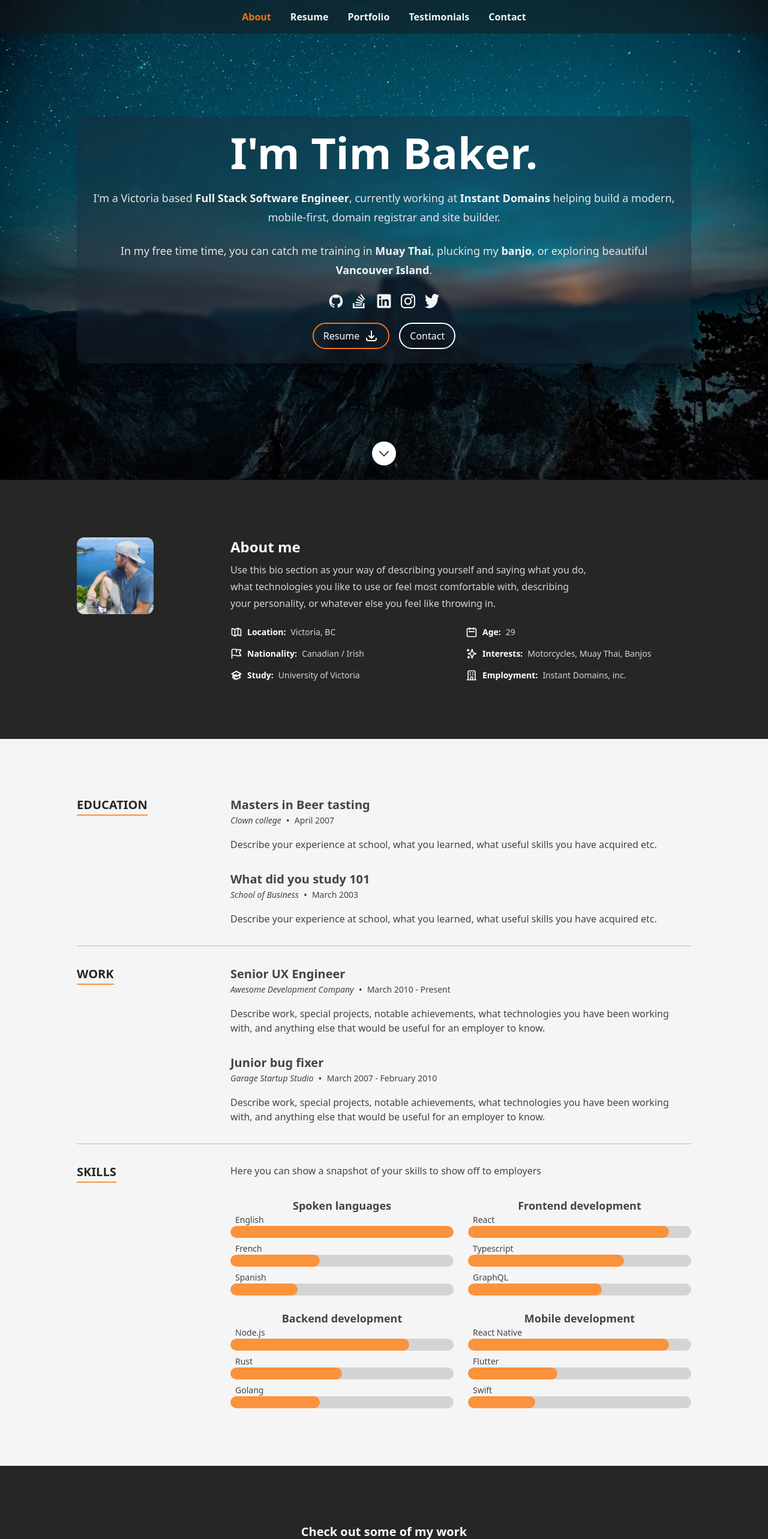
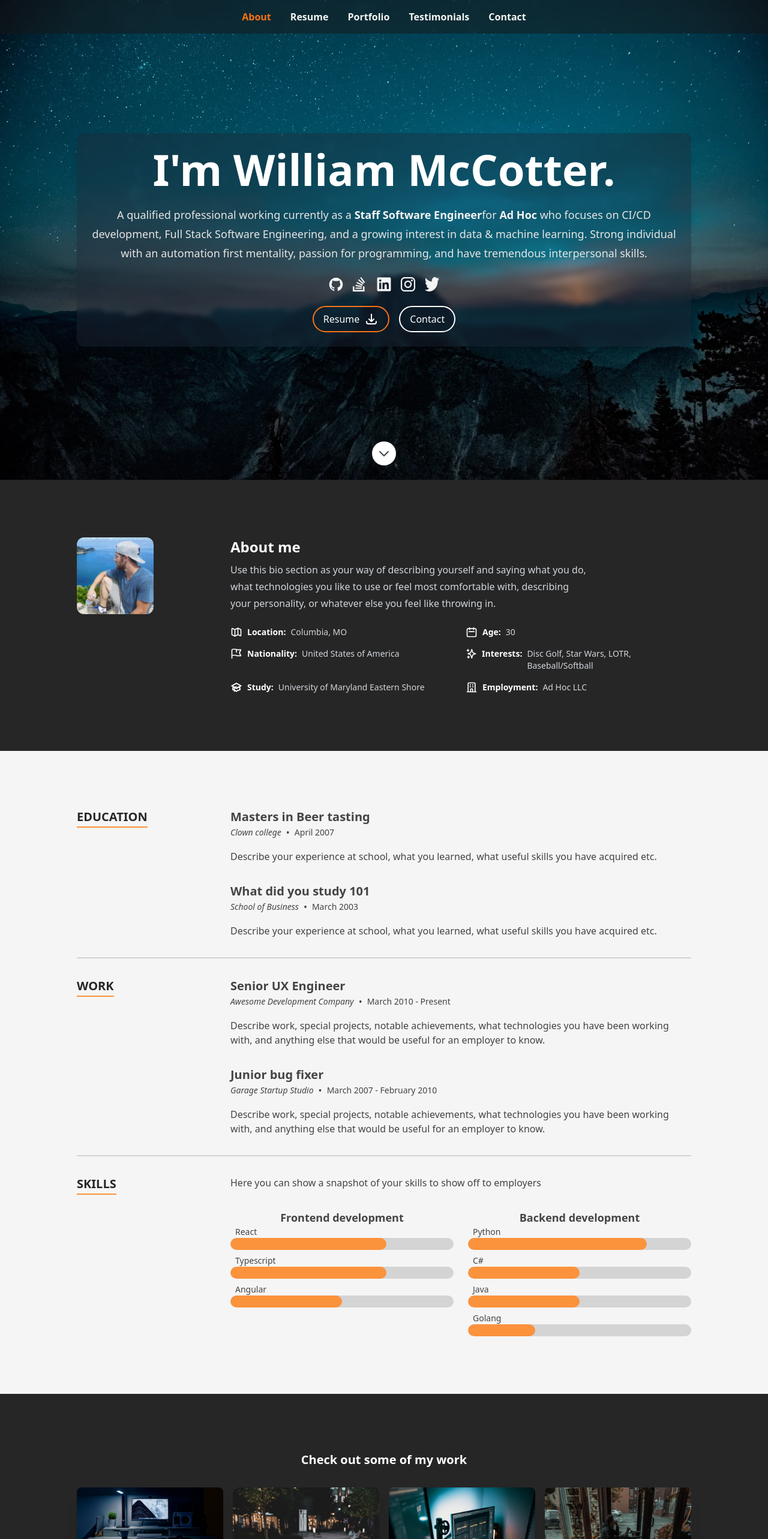
Before and after one commit to bjmccotter7192/mccotter-net-resume, a Next.js app: page / in a window 1280 px wide. Shown: the top 2566 px of the page at 60% size. Built offline with nearby package versions, Linux system fonts and the light colour scheme.

Commit message:
feat: automatic deployment to hosted site

```diff
--- a/src/data/data.tsx
+++ b/src/data/data.tsx
@@ -44,8 +44,8 @@ import {
  * Page meta data
  */
 export const homePageMeta: HomepageMeta = {
-  title: 'React Resume Template',
-  description: "Example site built with Tim Baker's react resume template",
+  title: 'William McCotter Resume',
+  description: "This is the full resume for William McCotter.",
 };
 
 /**
@@ -69,19 +69,20 @@ export type SectionId = typeof SectionId[keyof typeof SectionId];
  */
 export const heroData: Hero = {
   imageSrc: heroImage,
-  name: `I'm Tim Baker.`,
+  name: `I'm William McCotter.`,
   description: (
     <>
       <p className="prose-sm text-stone-200 sm:prose-base lg:prose-lg">
-        I'm a Victoria based <strong className="text-stone-100">Full Stack Software Engineer</strong>, currently working
-        at <strong className="text-stone-100">Instant Domains</strong> helping build a modern, mobile-first, domain
-        registrar and site builder.
+        A qualified professional working currently as a <strong className="text-stone-100">Staff Software Engineer</strong>
+        for <strong className="text-stone-100">Ad Hoc</strong> who focuses on CI/CD development, Full Stack Software Engineering,
+        and a growing interest in data & machine learning. Strong individual with an automation first mentality, passion for programming,
+        and have tremendous interpersonal skills.
       </p>
-      <p className="prose-sm text-stone-200 sm:prose-base lg:prose-lg">
+      {/* <p className="prose-sm text-stone-200 sm:prose-base lg:prose-lg">
         In my free time time, you can catch me training in <strong className="text-stone-100">Muay Thai</strong>,
         plucking my <strong className="text-stone-100">banjo</strong>, or exploring beautiful{' '}
         <strong className="text-stone-100">Vancouver Island</strong>.
-      </p>
+      </p> */}
     </>
   ),
   actions: [
@@ -108,12 +109,12 @@ export const aboutData: About = {
   to use or feel most comfortable with, describing your personality, or whatever else you feel like throwing
   in.`,
   aboutItems: [
-    {label: 'Location', text: 'Victoria, BC', Icon: MapIcon},
-    {label: 'Age', text: '29', Icon: CalendarIcon},
-    {label: 'Nationality', text: 'Canadian / Irish', Icon: FlagIcon},
-    {label: 'Interests', text: 'Motorcycles, Muay Thai, Banjos', Icon: SparklesIcon},
-    {label: 'Study', text: 'University of Victoria', Icon: AcademicCapIcon},
-    {label: 'Employment', text: 'Instant Domains, inc.', Icon: OfficeBuildingIcon},
+    {label: 'Location', text: 'Columbia, MO', Icon: MapIcon},
+    {label: 'Age', text: '30', Icon: CalendarIcon},
+    {label: 'Nationality', text: 'United States of America', Icon: FlagIcon},
+    {label: 'Interests', text: 'Disc Golf, Star Wars, LOTR, Baseball/Softball', Icon: SparklesIcon},
+    {label: 'Study', text: 'University of Maryland Eastern Shore', Icon: AcademicCapIcon},
+    {label: 'Employment', text: 'Ad Hoc LLC', Icon: OfficeBuildingIcon},
   ],
 };
 
@@ -121,37 +122,37 @@ export const aboutData: About = {
  * Skills section
  */
 export const skills: SkillGroup[] = [
-  {
-    name: 'Spoken languages',
-    skills: [
-      {
-        name: 'English',
-        level: 10,
-      },
-      {
-        name: 'French',
-        level: 4,
-      },
-      {
-        name: 'Spanish',
-        level: 3,
-      },
-    ],
-  },
+  // {
+  //   name: 'Spoken languages',
+  //   skills: [
+  //     {
+  //       name: 'English',
+  //       level: 10,
+  //     },
+  //     {
+  //       name: 'French',
+  //       level: 4,
+  //     },
+  //     {
+  //       name: 'Spanish',
+  //       level: 3,
+  //     },
+  //   ],
+  // },
   {
     name: 'Frontend development',
     skills: [
       {
         name: 'React',
-        level: 9,
+        level: 7,
       },
       {
         name: 'Typescript',
         level: 7,
       },
       {
-        name: 'GraphQL',
-        level: 6,
+        name: 'Angular',
+        level: 5,
       },
     ],
   },
@@ -159,36 +160,40 @@ export const skills: SkillGroup[] = [
     name: 'Backend development',
     skills: [
       {
-        name: 'Node.js',
+        name: 'Python',
         level: 8,
       },
       {
-        name: 'Rust',
+        name: 'C#',
+        level: 5,
+      },
+      {
+        name: 'Java',
         level: 5,
       },
       {
         name: 'Golang',
-        level: 4,
-      },
-    ],
-  },
-  {
-    name: 'Mobile development',
-    skills: [
-      {
-        name: 'React Native',
-        level: 9,
-      },
-      {
-        name: 'Flutter',
-        level: 4,
-      },
-      {
-        name: 'Swift',
         level: 3,
       },
     ],
   },
+  // {
+  //   name: 'Mobile development',
+  //   skills: [
+  //     {
+  //       name: 'React Native',
+  //       level: 9,
+  //     },
+  //     {
+  //       name: 'Flutter',
+  //       level: 4,
+  //     },
+  //     {
+  //       name: 'Swift',
+  //       level: 3,
+  //     },
+  //   ],
+  // },
 ];
 
 /**
```
Also changed, not shown: 1 other file (tests, documents, lock files or other folders).
